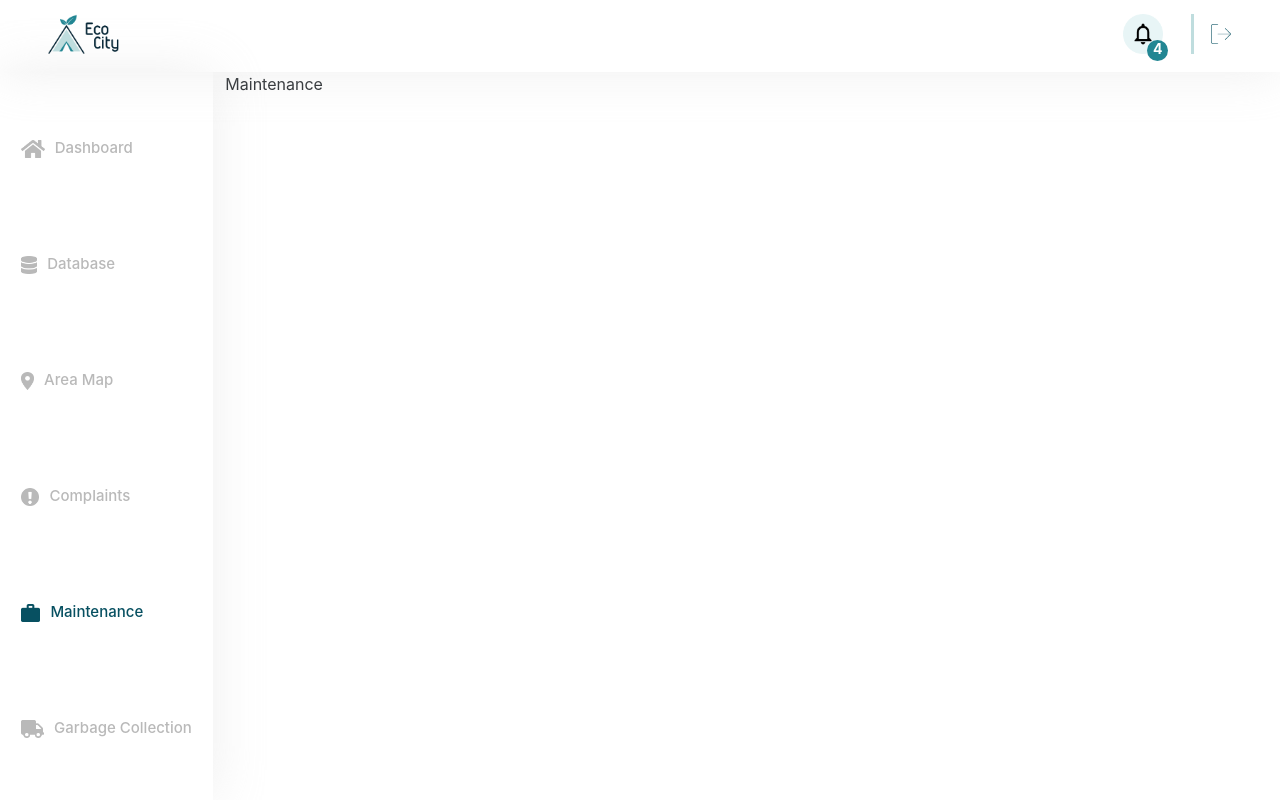
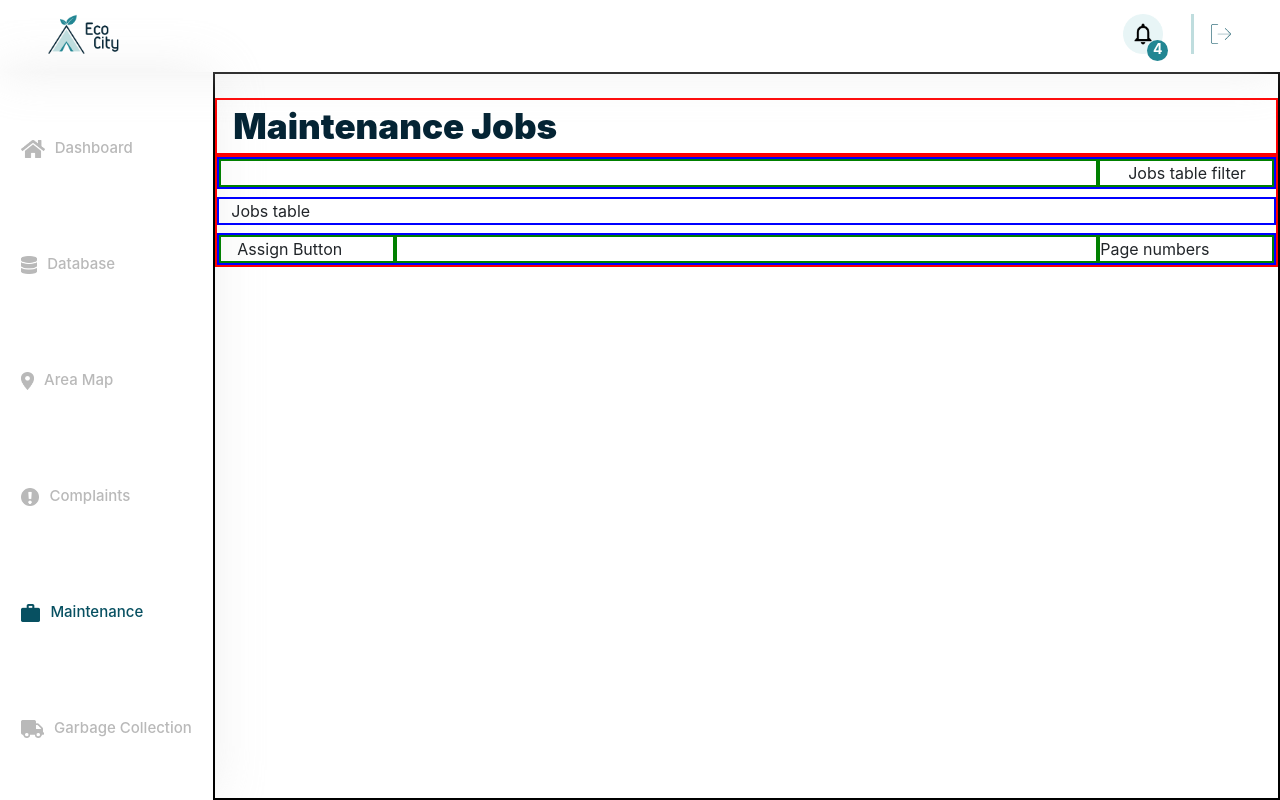
Before and after one commit to IsuruVihan/EcoCity, a React (Create React App) app in the folder admin/: page /maintenance in a window 1280 px wide. Built offline with nearby package versions, Linux system fonts and the light colour scheme.

Commit message:
created maintenance job page | complete sketch

```diff
--- a/admin/src/pages/MaintenanceJobs/MaintenanceJobs.js
+++ b/admin/src/pages/MaintenanceJobs/MaintenanceJobs.js
@@ -10,8 +10,31 @@ import Header from "../../common/Header";
 
 const MaintenanceJobs = () => {
   return (
-      <Col className='' lg={10}>
-          Maintenance
+      <Col lg={10} className='p-0 ' style={{border: '2px solid black'}}>
+        <Row className='p-0 m-0 mt-4 ps-3' style={{border: '2px solid red',
+        fontSize: 35,
+        fontWeight: 900,
+        color:'#042434'}} >
+          Maintenance Jobs
+        </Row>
+        <Row className='p-0 m-0' style={{border: '2px solid red'}}>
+          <Row className='p-0 m-0' style={{border: '2px solid blue'}}>
+            <Col sm={10} className='p-0 m-0' style={{border: '2px solid green'}}></Col>
+            <Col sm={2} className='p-0 m-0 ps-3' style={{border: '2px solid green'}}>
+              <JobsTableFilter/>
+            </Col>
+          </Row>
+          <Row className='p-0 m-0 mt-2' style={{border: '2px solid blue'}}><JobsTable/></Row>
+          <Row className='p-0 m-0 mt-2' style={{border: '2px solid blue'}}>
+            <Col sm={2} className='p-0 m-0 ps-3' style={{border: '2px solid green'}}>
+              Assign Button
+            </Col>
+            <Col sm={8} className='p-0 m-0' style={{border: '2px solid green'}}></Col>
+            <Col sm={2} className='p-0 m-0' style={{border: '2px solid green'}}>Page numbers</Col>
+
+          </Row>
+
+        </Row>
       </Col>
       // <Container className='mx-0 px-0 h-100 overflow-hidden' fluid>
       //     <Header/>
```
